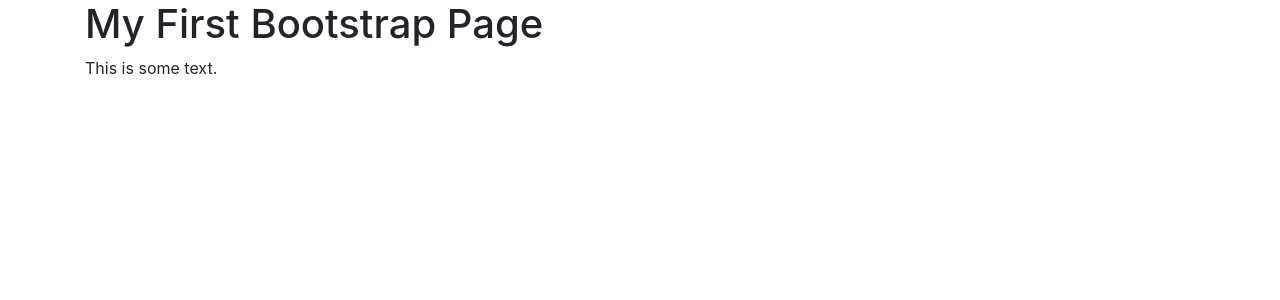
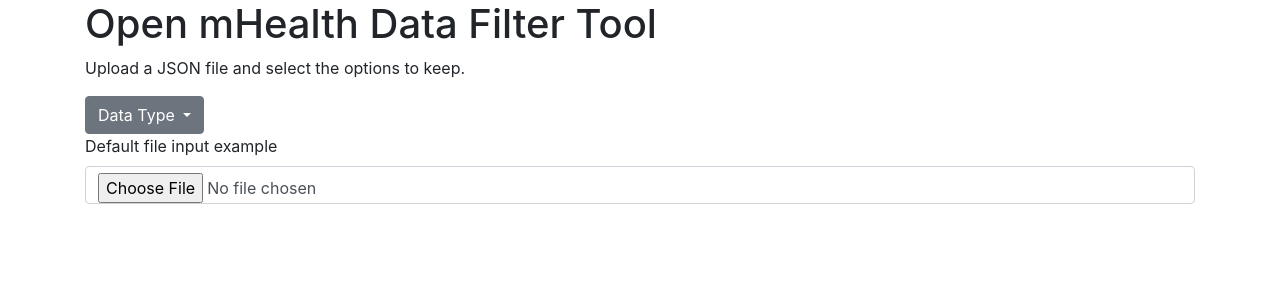
Before and after one commit to sihan416/mHealthDataOrganizer, a Jekyll site: the page index.html, which Jekyll copies as it is, in a window 1280 px wide. Shown: the top 300 px of the page. Built offline with Jekyll 4.4.1, drawn with Linux system fonts in a browser that asks for light colours.

Commit message:
more buttons

```diff
--- a/index.html
+++ b/index.html
@@ -12,8 +12,18 @@
 <body>
 
 <div class="container">
-  <h1>My First Bootstrap Page</h1>
-  <p>This is some text.</p>
+  <h1>Open mHealth Data Filter Tool</h1>
+  <p>Upload a JSON file and select the options to keep.</p>
+  <div class="dropdown">
+  <button class="btn btn-secondary dropdown-toggle" type="button" id="dropdownMenuButton" data-toggle="dropdown" aria-haspopup="true" aria-expanded="false">
+    Data Type
+  </button>
+  <div class="dropdown-menu" aria-labelledby="dropdownMenuButton">
+    <a class="dropdown-item" href="#">Blood Glucose</a>
+  </div>
+</div>
+  <label class="form-label" for="customFile">Default file input example</label>
+  <input type="file" class="form-control" id="customFile" />
 </div>
 
 </body>
```
